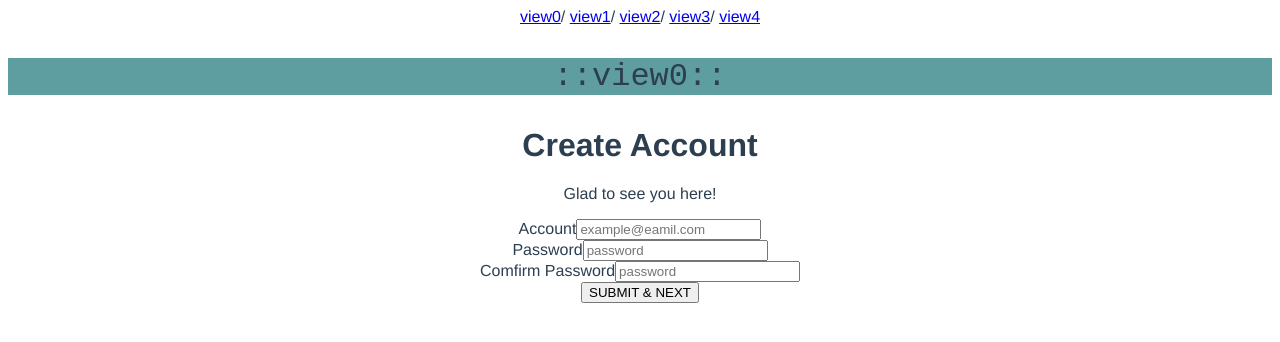
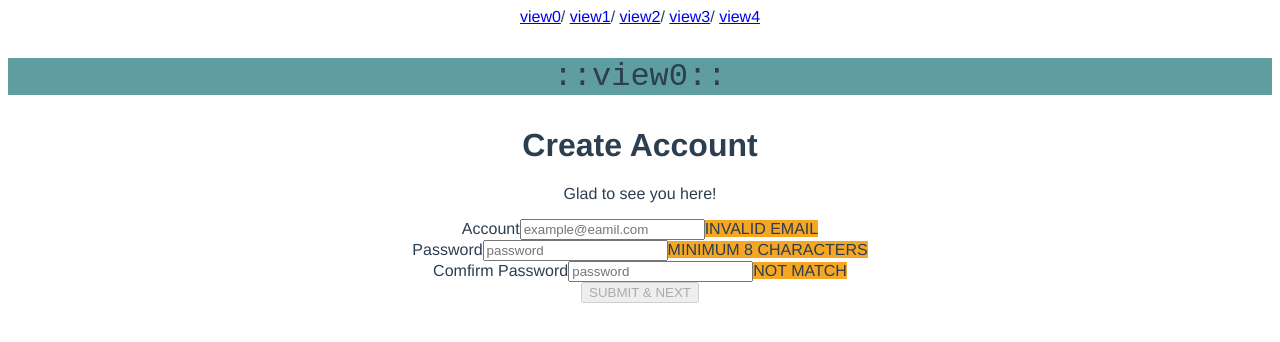
Before and after one commit to rosethorn999/hexschool_F2E_week6, a Vue app: page /#/ in a window 1280 px wide. Shown: the top 342 px of the page. Built offline with nearby package versions, Linux system fonts and the light colour scheme.

Commit message:
View0 邏輯

```diff
--- a/src/components/view0.vue
+++ b/src/components/view0.vue
@@ -8,18 +8,22 @@
     <form>
       <div class="form-group">
         <label>Account</label>
-        <input type="email" placeholder="example@eamil.com"/>
+        <input type="email" placeholder="example@eamil.com" v-model="mail"/>
+        <div class="alarm" v-show="mailError">INVALID EMAIL</div>
       </div>
       <div class="form-group">
         <label>Password</label>
-        <input type="password" placeholder="password"/>
+        <input type="password" placeholder="password" v-model="password"/>
+        <div class="alarm" v-show="passwordError">MINIMUM 8 CHARACTERS</div>
       </div>
       <div class="form-group">
         <label>Comfirm Password</label>
-        <input type="password" placeholder="password"/>
+        <input type="password" placeholder="password" v-model="password2"/>
+        <div class="alarm" v-show="password2Error">NOT MATCH</div>
       </div>
-      <input type="button" value="SUBMIT & NEXT">
+      <input type="button" value="SUBMIT & NEXT" :disabled="formError" @click="send">
     </form>
+    <pre>{{mail}}</pre>
   </div>
 </template>
 
@@ -28,10 +32,57 @@ export default {
   name: "view0",
   props: {
     msg: String
+  },
+  data: function() {
+    return {
+      mail: "",
+      password: "",
+      password2: ""
+    };
+  },
+  computed: {
+    formError: function() {
+      let error = this.mailError || this.passwordError || this.password2Error;
+      return error;
+    },
+    mailError: function() {
+      let ret = true;
+      let v = this.mail;
+      if (v !== "" && v.indexOf("@") >= 0) {
+        ret = false;
+      }
+      return ret;
+    },
+    passwordError: function() {
+      let ret = true;
+      let v = this.password;
+      if (v.length >= 8) {
+        ret = false;
+      }
+      return ret;
+    },
+    password2Error: function() {
+      let ret = true;
+      let v = this.password;
+      let v2 = this.password2;
+      if (v !== "" && v2 !== "" && v === v2) {
+        ret = false;
+      }
+      return ret;
+    }
+  },
+  methods: {
+    send: function() {
+      this.$emit("goNext");
+    }
   }
 };
 </script>
 
 <!-- Add "scoped" attribute to limit CSS to this component only -->
 <style scoped>
+.alarm {
+  display: inline;
+  background-color: #f5a623;
+}
 </style>
--- a/src/views/Home.vue
+++ b/src/views/Home.vue
@@ -5,7 +5,7 @@
    <a href="#" @click="changeView(2)">view2</a>/
    <a href="#" @click="changeView(3)">view3</a>/
    <a href="#" @click="changeView(4)">view4</a>
-   <view0 v-if="currentView===0"/>
+   <view0 v-if="currentView===0" @goNext="changeView(1)"/>
    <view1 v-else-if="currentView===1"/>
    <view2 v-else-if="currentView===2"/>
    <view3 v-else-if="currentView===3"/>
```
